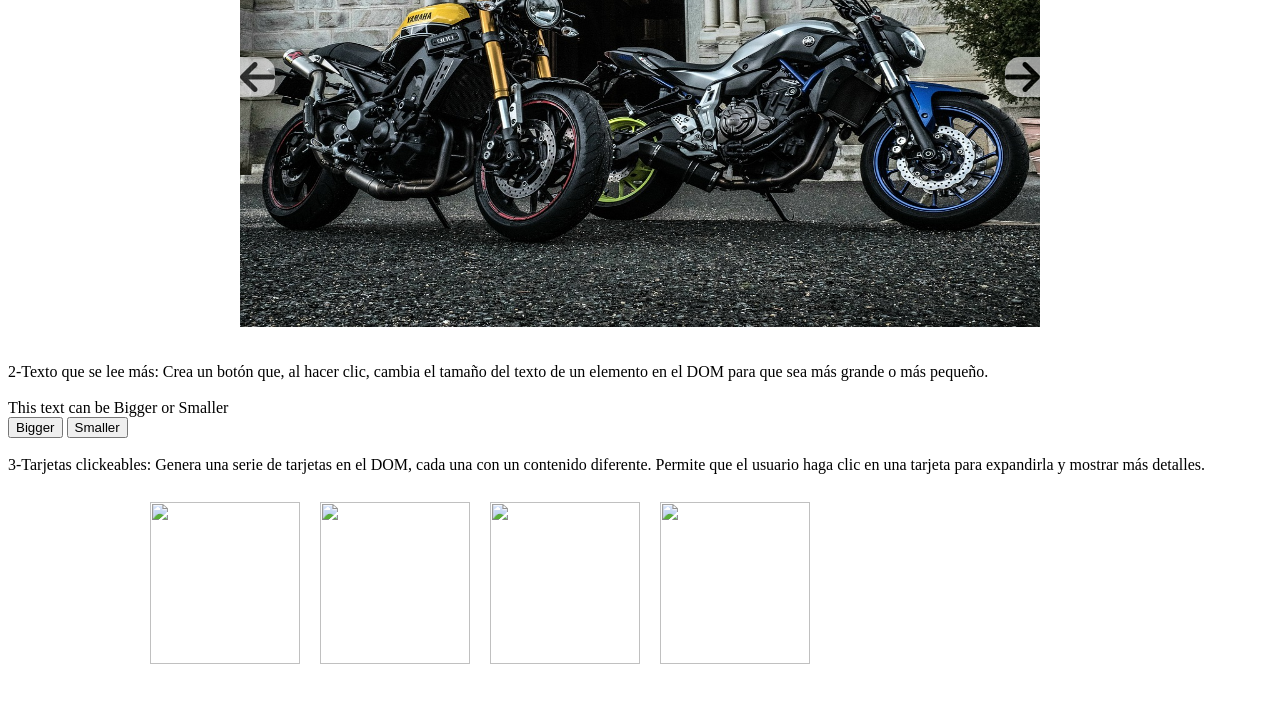
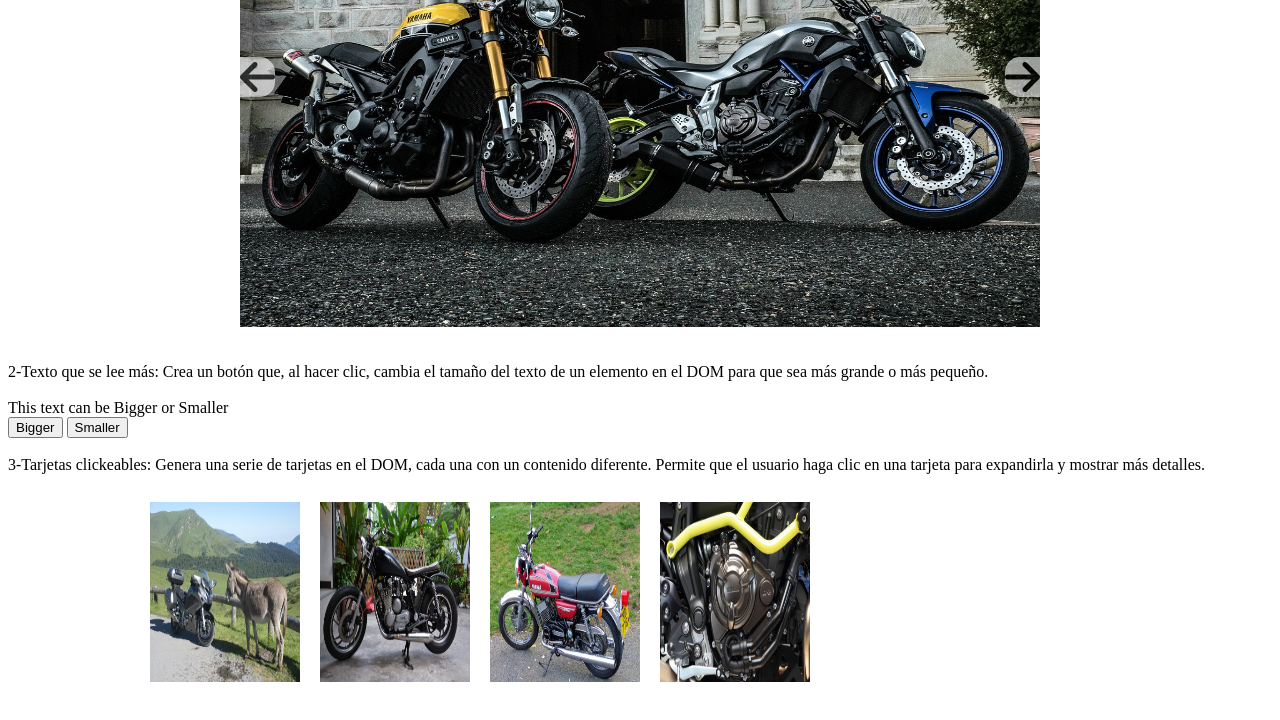
Before and after one commit to Sergio-916/Actividad_JS_Intermedio, a plain HTML site: page index.html in a window 1280 px wide. Shown: the part 793-1513 px from the top of the page. Drawn offline with Linux system fonts and the light colour scheme; the site is published under a folder, as on GitHub Pages, so addresses that start at the root find nothing.

Commit message:
Update index.html

```diff
--- a/index.html
+++ b/index.html
@@ -86,19 +86,19 @@
     <br>
     <div class="cards-holder">
         <div class="card-holder">
-            <img src="/images/nature-4817684_1280.jpg" alt="" width="100%" height="90%">
+            <img src="images/nature-4817684_1280.jpg" alt="" width="100%" height="90%">
             <p id="desc" class="desc">Description 1</p>
         </div>
         <div class="card-holder">
-            <img src="/images/bike1.jpg" alt="" width="100%" height="90%">
+            <img src="images/bike1.jpg" alt="" width="100%" height="90%">
             <p id="desc" class="desc">Description 2</p>
         </div>
         <div class="card-holder">
-            <img src="/images/bike2.jpg" alt="" width="100%" height="90%">
+            <img src="images/bike2.jpg" alt="" width="100%" height="90%">
             <p id="desc" class="desc">Description 3</p>
         </div>
         <div class="card-holder">
-            <img src="/images/bike3.jpg" alt="" width="100%" height="90%">
+            <img src="images/bike3.jpg" alt="" width="100%" height="90%">
             <p id="desc" class="desc">Description 4</p>
         </div>
     </div>
```
